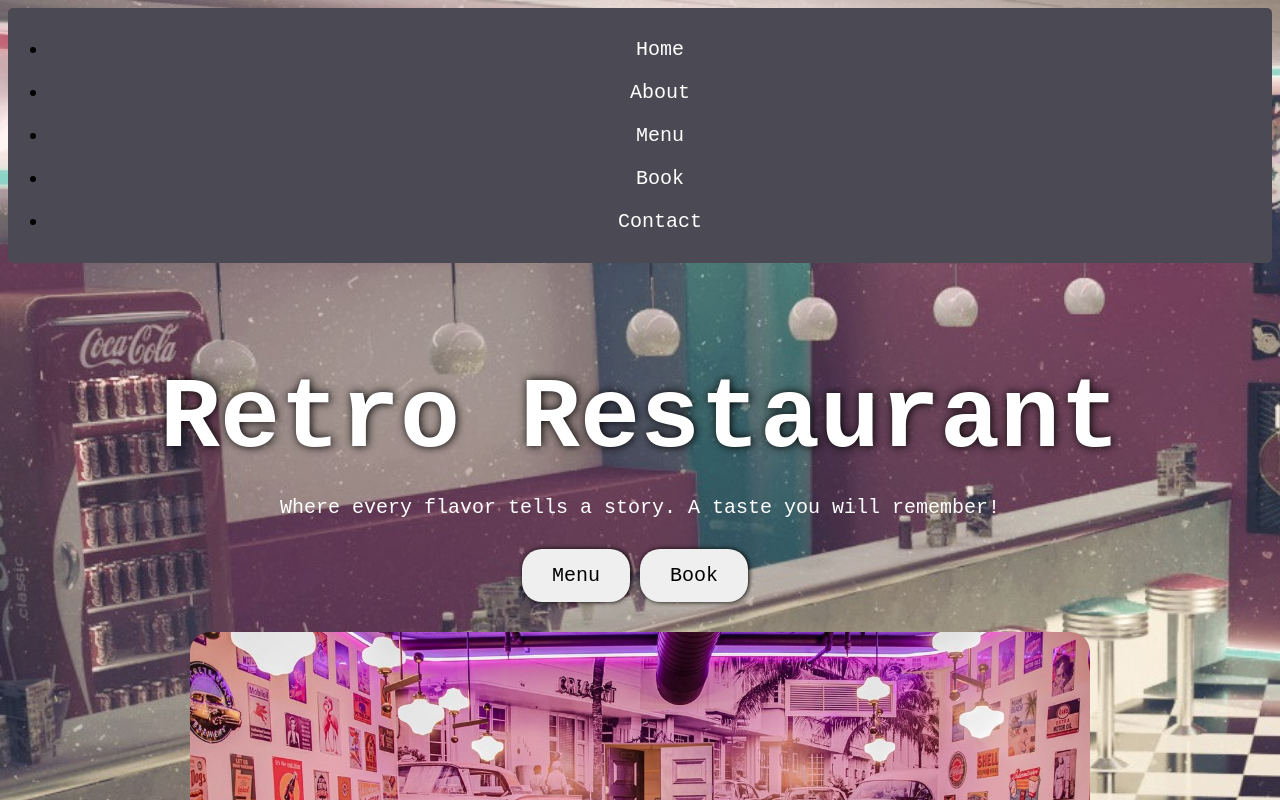
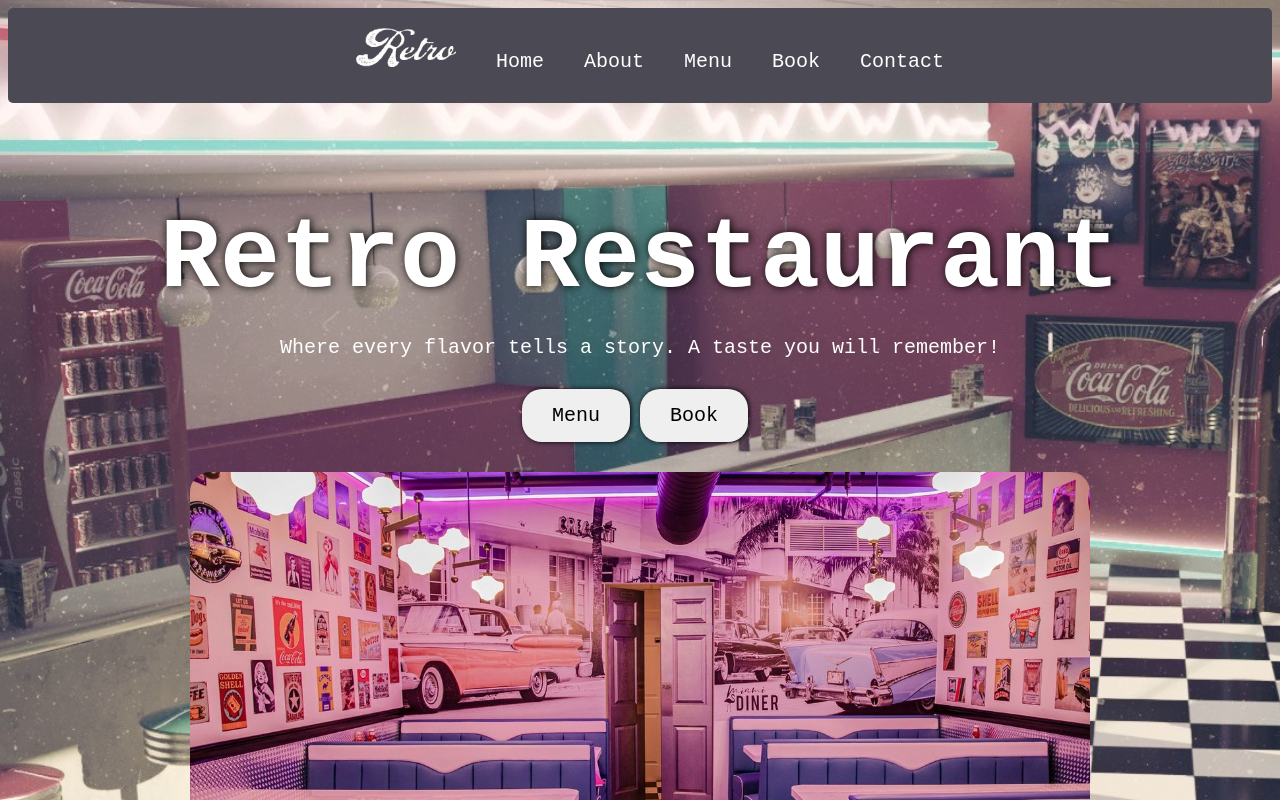
Before and after one commit to darioavila2022/react-restaurant-app, a React (Create React App) app: page / in a window 1280 px wide. Shown: the top 800 px of the page. Built offline with nearby package versions, Linux system fonts and the light colour scheme.

Commit message:
Navbar update

```diff
--- a/src/components/Navbar/Navbar.js
+++ b/src/components/Navbar/Navbar.js
@@ -17,29 +17,33 @@ import './navbar.css';
 //   )
 // }
 
-const Navbar  = () => {
+const Navbar = () => {
   return (
     <>
       <nav>
         <ul>
+          <span>
+            <img src={require('../../images/retro-logo.png')} className='navbar-logo'></img>
+          </span>
           <li>
-          <Link to="/">Home</Link>
+            <Link to="/" className='navlink'>Home</Link>
           </li>
           <li>
-          <Link to="/about">About</Link>
+            <Link to="/about" className='navlink'>About</Link>
           </li>
           <li>
-          <Link to="/menu">Menu</Link>
+            <Link to="/menu" className='navlink'>Menu</Link>
           </li>
           <li>
-          <Link to="/book">Book</Link>
+            <Link to="/book" className='navlink'>Book</Link>
           </li>
           <li>
-          <Link to="/contact">Contact</Link>
+            <Link to="/contact" className='navlink'>Contact</Link>
           </li>
+
         </ul>
       </nav>
-    <Outlet/>
+      <Outlet />
     </>
   )
 }
--- a/src/components/Navbar/navbar.css
+++ b/src/components/Navbar/navbar.css
@@ -4,14 +4,22 @@ nav {
   border-radius: 5px;
 }
 
-nav a {
-  display: inline-block;
+.navbar-logo{
+  width: 100px;
+  margin-right: 20px;
+}
+
+nav .navlink {
   color: white;
-  padding: 10px 20px;
   text-decoration: none;
 }
 
-nav a:hover {
+nav li {
+  display: inline-block;
+  padding: 10px 20px;
+}
+
+nav li:hover {
   transform: scale(1.3);
   transition: 0.2s;
 }
--- a/src/index.css
+++ b/src/index.css
@@ -1,12 +1,13 @@
 body {
     background-image: url('./images/retro-restaurant.jpg');
-    background-size: cover;
-    /* background-repeat: no-repeat; */
-    /* background-size: auto; */
+    background-size: 250vh;
+
+    /* background-size: cover;  */
+    /* background-repeat: no-repeat;  */
+    /* background-size: auto;  */
 }
 
 * {
     font-family: monospace;
     font-size: 20px;
-
 }
```
Also changed, not shown: src/images/retro-logo.png (added). Lines whose indentation alone changed are shown as unchanged.
